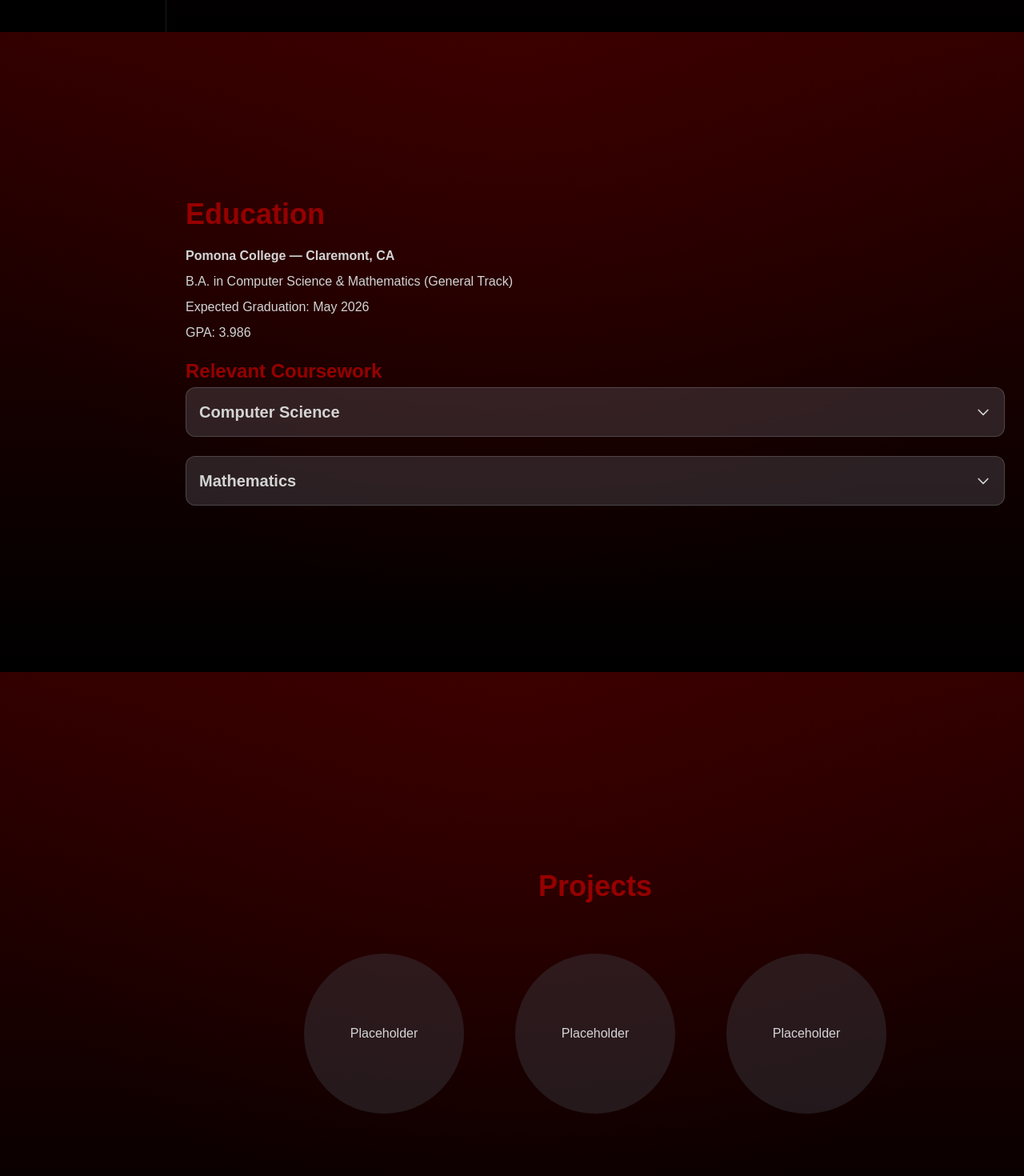
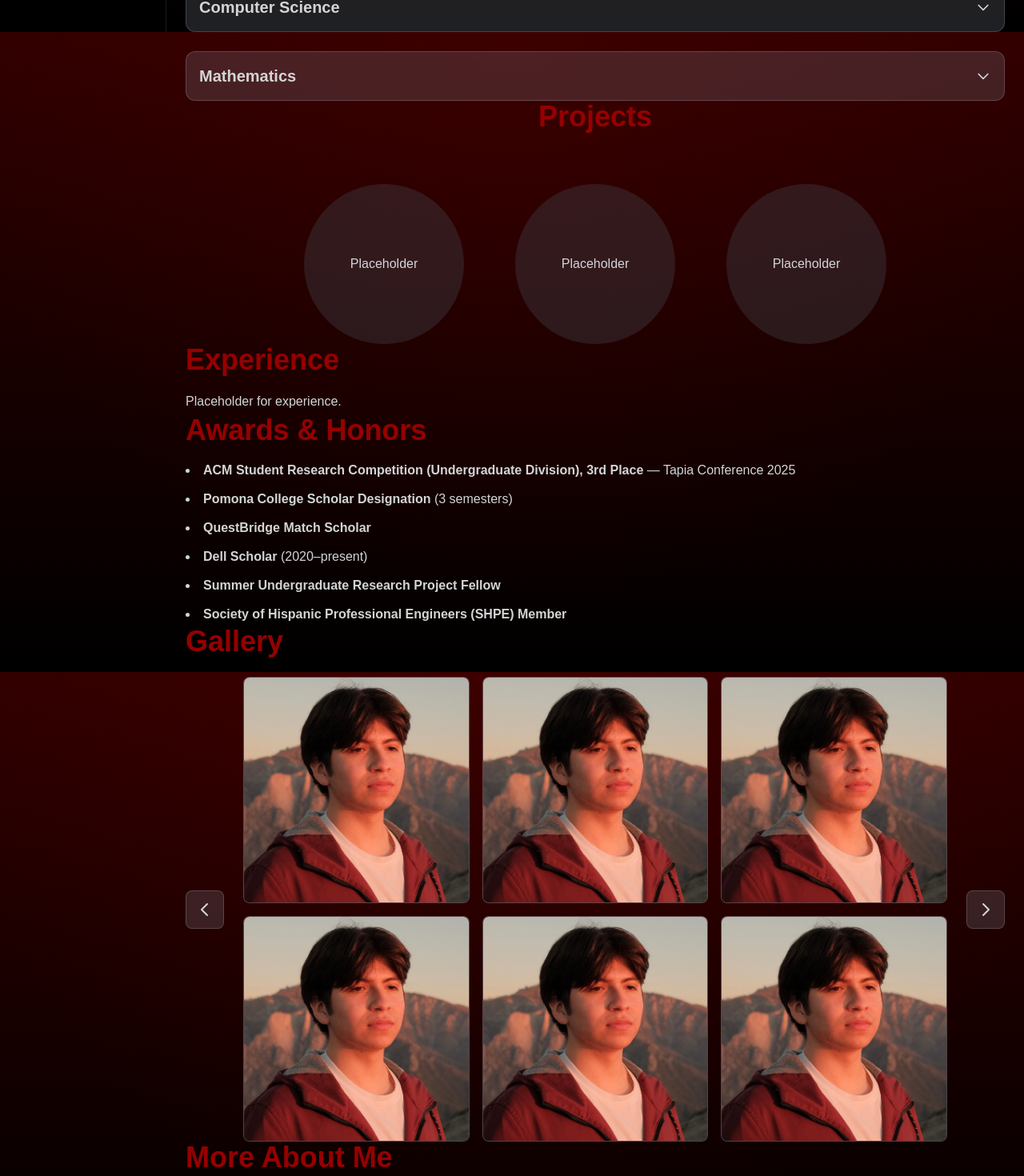
Before and after one commit to Framor81/PersonalWebsite, a Next.js app: page /about in a window 1280 px wide. Shown: the part 760-2230 px from the top of the page at 80% size. Built offline with nearby package versions, Linux system fonts and the light colour scheme.

Commit message:
Fixed dynamic sizing of content

```diff
--- a/src/app/about/page.tsx
+++ b/src/app/about/page.tsx
@@ -43,7 +43,7 @@ export default function AboutPage() {
         {/* INTRO */}
         <section
           id="intro"
-          className={`min-h-screen flex items-center justify-center px-6 py-20 ${snapMode ? "snap-start" : ""}`}
+          className={`h-screen flex items-center justify-center px-6 ${snapMode ? "snap-start" : ""}`}
         >
           <div className="max-w-5xl w-full" style={{ marginLeft: 'var(--content-offset-left)' }}>
             {!snapMode && (
@@ -108,7 +108,7 @@ export default function AboutPage() {
         {/* EDUCATION */}
         <section
           id="education"
-          className={`min-h-screen flex items-center justify-center px-6 py-20 ${snapMode ? "snap-start" : ""}`}
+          className={`h-screen flex items-center justify-center px-6 ${snapMode ? "snap-start" : ""}`}
         >
           <div className={`max-w-5xl w-full space-y-4`} style={{ marginLeft: 'var(--content-offset-left)' }}>
             <h2 className="text-4xl font-semibold text-foreground">Education</h2>
@@ -129,7 +129,7 @@ export default function AboutPage() {
         {/* PROJECTS */}
         <section
           id="projects"
-          className={`min-h-screen flex items-center justify-center px-6 py-20 ${snapMode ? "snap-start" : ""}`}
+          className={`h-screen flex items-center justify-center px-6 ${snapMode ? "snap-start" : ""}`}
         >
           <div className={`max-w-5xl w-full flex flex-col items-center`} style={{ marginLeft: 'var(--content-offset-left)' }}>
             <h2 className="text-4xl font-semibold text-foreground mb-16">Projects</h2>
@@ -142,7 +142,7 @@ export default function AboutPage() {
         {/* EXPERIENCE */}
         <section
           id="experience"
-          className={`min-h-screen flex items-center justify-center px-6 py-20 ${snapMode ? "snap-start" : ""}`}
+          className={`h-screen flex items-center justify-center px-6 ${snapMode ? "snap-start" : ""}`}
         >
           <div className={`max-w-5xl w-full space-y-4`} style={{ marginLeft: 'var(--content-offset-left)' }}>
             <h2 className="text-4xl font-semibold">Experience</h2>
@@ -155,7 +155,7 @@ export default function AboutPage() {
         {/* AWARDS */}
         <section
           id="awards"
-          className={`min-h-screen flex items-center justify-center px-6 py-20 ${snapMode ? "snap-start" : ""}`}
+          className={`h-screen flex items-center justify-center px-6 ${snapMode ? "snap-start" : ""}`}
         >
           <div className={`max-w-5xl w-full space-y-4`} style={{ marginLeft: 'var(--content-offset-left)' }}>
             <h2 className="text-4xl font-semibold">Awards & Honors</h2>
@@ -175,7 +175,7 @@ export default function AboutPage() {
         {/* GALLERY */}
         <section
           id="gallery"
-          className={`min-h-screen flex items-center justify-center px-6 py-20 ${snapMode ? "snap-start" : ""}`}
+          className={`h-screen flex items-center justify-center px-6 ${snapMode ? "snap-start" : ""}`}
         >
           <div className={`max-w-5xl w-full space-y-6`} style={{ marginLeft: 'var(--content-offset-left)' }}>
             <h2 className="text-4xl font-semibold">Gallery</h2>
@@ -186,7 +186,7 @@ export default function AboutPage() {
         {/* PERSONAL STORY */}
         <section
           id="about-me"
-          className={`min-h-screen flex items-center justify-center px-6 py-20 ${snapMode ? "snap-start" : ""}`}
+          className={`h-screen flex items-center justify-center px-6 ${snapMode ? "snap-start" : ""}`}
         >
   <div
   className={`max-w-5xl w-full space-y-4`}
--- a/src/app/globals.css
+++ b/src/app/globals.css
@@ -158,3 +158,9 @@ html::before {
     margin-left: calc((100% - 100% / var(--viewport-scale)) / 2);
   }
 }
+
+/* Adjust section heights to account for viewport scaling */
+/* When zoom scales content up, we need to reduce the base height proportionally */
+.viewport-scaled section {
+  height: calc(100vh / var(--viewport-scale));
+}
```
